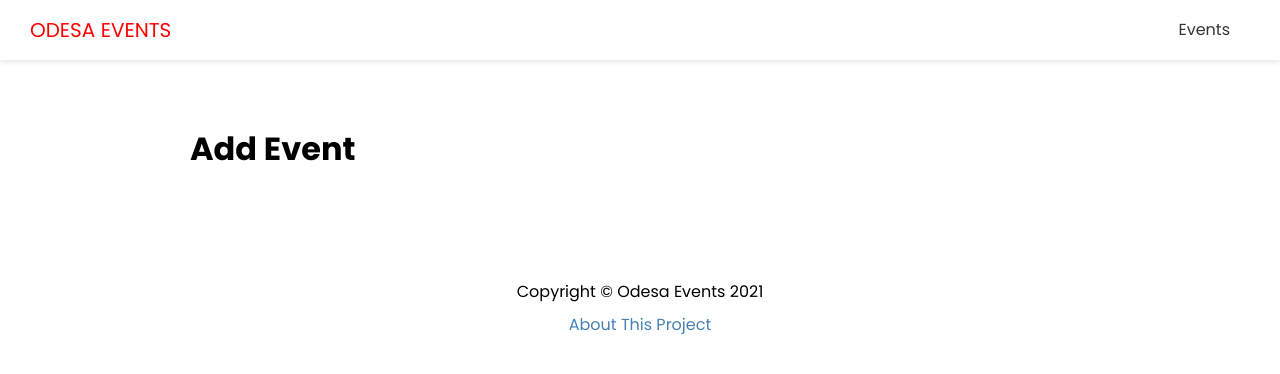
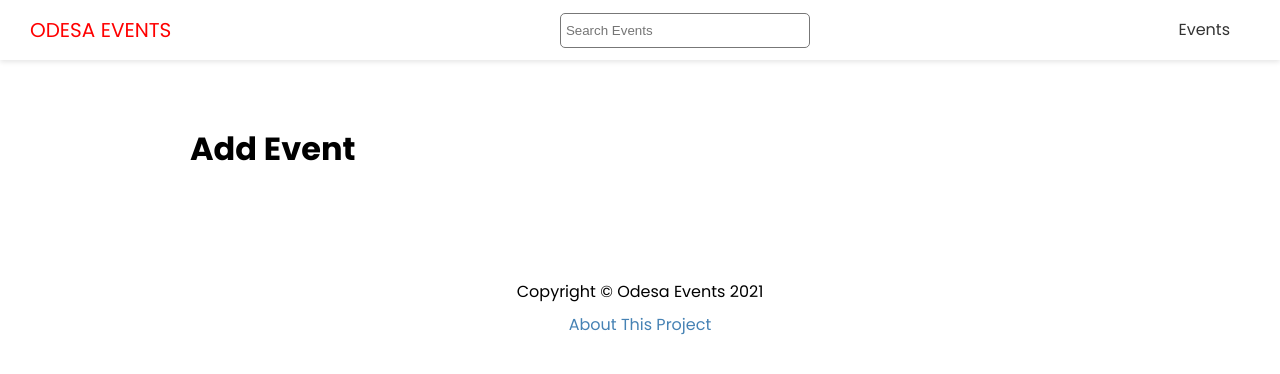
Before and after one commit to Birdperson9/odesa-events-frontend, a Next.js app in the folder odesa-events-frontend/: page /events/add in a window 1280 px wide. Shown: the top 374 px of the page. Built offline with nearby package versions, Linux system fonts and the light colour scheme.

Commit message:
add Search component

```diff
--- a/odesa-events-frontend/components/Header.js
+++ b/odesa-events-frontend/components/Header.js
@@ -1,4 +1,5 @@
 import Link from 'next/link'
+import Search from './Search'
 import styles from '@/styles/Header.module.css'
 
 export default function Header() {
@@ -9,6 +10,8 @@
           <a>Odesa Events</a>
         </Link>
       </div>
+
+      <Search />
 
       <nav>
         <ul>
--- /dev/null
+++ b/odesa-events-frontend/components/Search.js
@@ -0,0 +1,28 @@
+import { useState } from 'react'
+import { useRouter } from 'next/router'
+import styles from '@/styles/Search.module.css'
+
+export default function Search() {
+  const [term, setTerm] = useState('')
+
+  const router = useRouter()
+
+  const handleSubmit = (e) => {
+    e.preventDefault()
+    router.push(`/events/search?term=${term}`)
+    setTerm('')
+  }
+
+  return (
+    <div className={styles.search}>
+      <form onSubmit={handleSubmit}>
+        <input
+          type='text'
+          value={term}
+          onChange={(e) => setTerm(e.target.value)}
+          placeholder='Search Events'
+        />
+      </form>
+    </div>
+  )
+}
--- /dev/null
+++ b/odesa-events-frontend/styles/Search.module.css
@@ -0,0 +1,7 @@
+.search input {
+  width: 250px;
+  height: 35px;
+  padding: 5px;
+  border: 1px #777 solid;
+  border-radius: 5px;
+}
```
